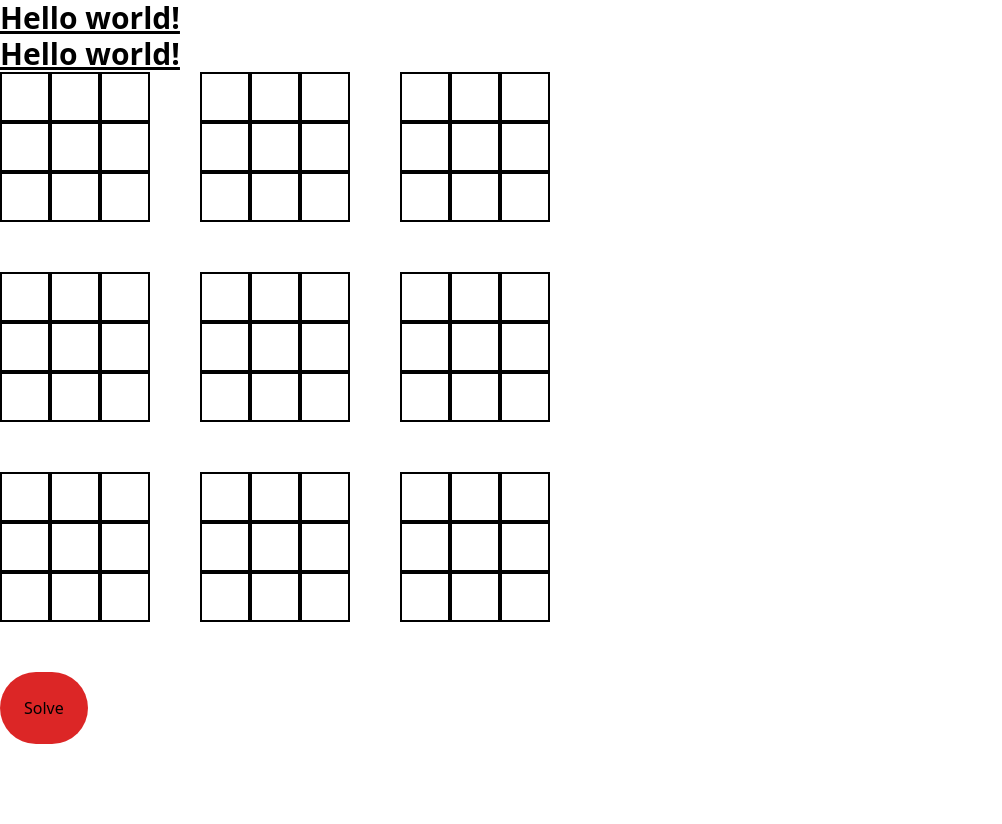
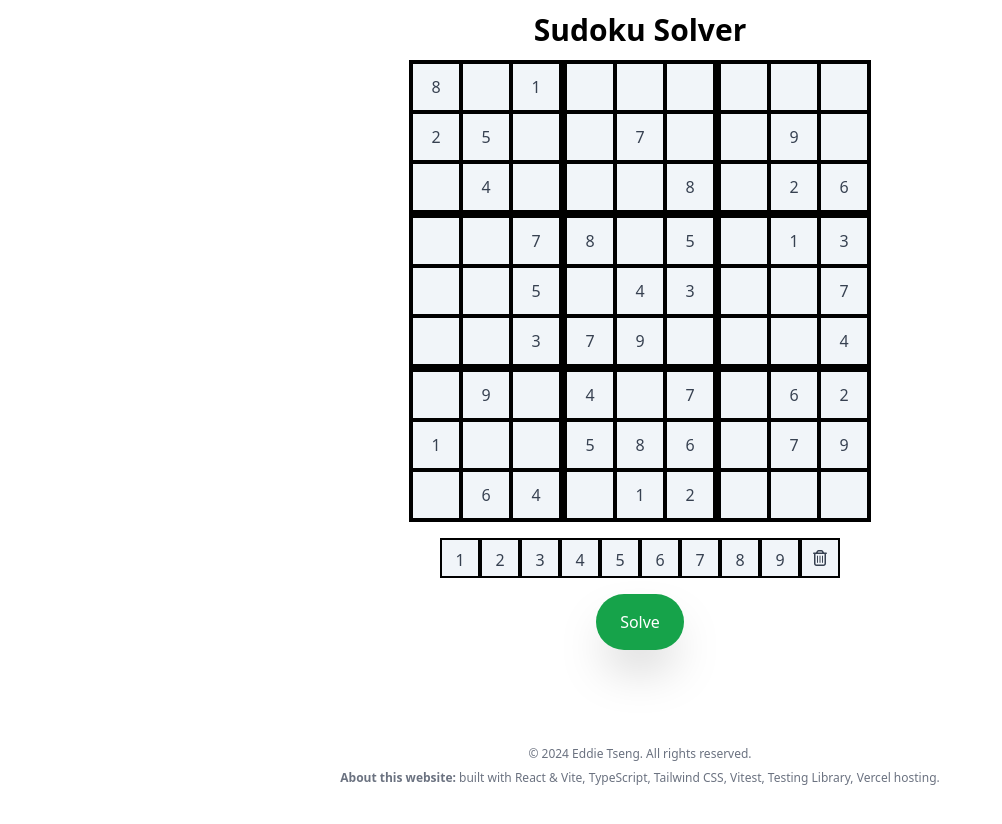
Before and after one commit to etseng02/sudoku-v2, a React (Vite) app: page / in a window 1280 px wide. Shown: the whole page, without its empty margins (0-1002 px from the left). Before the commit the page ends 800 px from the top, so only its background shows below. Built offline with nearby package versions, Linux system fonts and the light colour scheme.

Commit message:
feat: added input squares to add squares with clicking

```diff
--- a/package.json
+++ b/package.json
@@ -14,7 +14,8 @@
   },
   "dependencies": {
     "react": "^18.2.0",
-    "react-dom": "^18.2.0"
+    "react-dom": "^18.2.0",
+    "react-icons": "^5.2.1"
   },
   "devDependencies": {
     "@testing-library/jest-dom": "^6.4.5",
--- a/src/App.tsx
+++ b/src/App.tsx
@@ -1,22 +1,38 @@
 import { DataContextProvider } from "./components/DataContextProvider";
+import InputSquares from "./components/InputSquares";
 import MainGrid from "./components/MainGrid";
 import SolveButton from "./components/SolveButton";
 
 const App = () => {
   return (
-    <>
-      <h1 className="text-3xl font-bold underline">Hello world!</h1>
+    <div className="flex flex-col min-h-screen dark:bg-slate-600">
       <DataContextProvider>
-        <h1 className="text-3xl font-bold underline">Hello world!</h1>
+        <h1 className=" w-fit text-3xl font-bold mx-auto dark:text-gray-50 my-3">
+          Sudoku Solver
+        </h1>
 
-        <main>
-          <div className="max-w-[600px]">
-            <MainGrid />
+        <main className="w-fit mx-auto flex-grow">
+          <MainGrid />
+          <div className="my-4 w-fit mx-auto">
+            <InputSquares />
+          </div>
+          <div className="my-4 w-fit mx-auto">
             <SolveButton />
           </div>
         </main>
       </DataContextProvider>
-    </>
+
+      <footer className="mt-20 mb-10 px-4 text-center text-gray-500 dark:text-gray-50">
+        <small className="mb-2 block text-xs">
+          &copy; 2024 Eddie Tseng. All rights reserved.
+        </small>
+        <p className="text-xs">
+          <span className="font-semibold">About this website:</span> built with
+          React & Vite, TypeScript, Tailwind CSS, Vitest, Testing Library,
+          Vercel hosting.
+        </p>
+      </footer>
+    </div>
   );
 };
 
--- a/src/components/DataContextProvider.tsx
+++ b/src/components/DataContextProvider.tsx
@@ -2,101 +2,101 @@ import { createContext, useState, useEffect } from "react";
 import * as React from "react";
 import { solveSudoku } from "../functions/solveSudoku";
 
+// const initialBlockState: IBlocks = {
+//   block1: [
+//     [null, null, null],
+//     [null, null, null],
+//     [null, null, null],
+//   ],
+//   block2: [
+//     [null, null, null],
+//     [null, null, null],
+//     [null, null, null],
+//   ],
+//   block3: [
+//     [null, null, null],
+//     [null, null, null],
+//     [null, null, null],
+//   ],
+//   block4: [
+//     [null, null, null],
+//     [null, null, null],
+//     [null, null, null],
+//   ],
+//   block5: [
+//     [null, null, null],
+//     [null, null, null],
+//     [null, null, null],
+//   ],
+//   block6: [
+//     [null, null, null],
+//     [null, null, null],
+//     [null, null, null],
+//   ],
+//   block7: [
+//     [null, null, null],
+//     [null, null, null],
+//     [null, null, null],
+//   ],
+//   block8: [
+//     [null, null, null],
+//     [null, null, null],
+//     [null, null, null],
+//   ],
+//   block9: [
+//     [null, null, null],
+//     [null, null, null],
+//     [null, null, null],
+//   ],
+// };
+
 const initialBlockState: IBlocks = {
   block1: [
-    [null, null, null],
-    [null, null, null],
-    [null, null, null],
+    [8, null, 1],
+    [2, 5, null],
+    [null, 4, null],
   ],
   block2: [
     [null, null, null],
-    [null, null, null],
-    [null, null, null],
+    [null, 7, null],
+    [null, null, 8],
   ],
   block3: [
     [null, null, null],
-    [null, null, null],
-    [null, null, null],
+    [null, 9, null],
+    [null, 2, 6],
   ],
   block4: [
-    [null, null, null],
-    [null, null, null],
-    [null, null, null],
+    [null, null, 7],
+    [null, null, 5],
+    [null, null, 3],
   ],
   block5: [
-    [null, null, null],
-    [null, null, null],
-    [null, null, null],
+    [8, null, 5],
+    [null, 4, 3],
+    [7, 9, null],
   ],
   block6: [
-    [null, null, null],
-    [null, null, null],
-    [null, null, null],
+    [null, 1, 3],
+    [null, null, 7],
+    [null, null, 4],
   ],
   block7: [
-    [null, null, null],
-    [null, null, null],
-    [null, null, null],
+    [null, 9, null],
+    [1, null, null],
+    [null, 6, 4],
   ],
   block8: [
-    [null, null, null],
-    [null, null, null],
-    [null, null, null],
+    [4, null, 7],
+    [5, 8, 6],
+    [null, 1, 2],
   ],
   block9: [
-    [null, null, null],
-    [null, null, null],
+    [null, 6, 2],
+    [null, 7, 9],
     [null, null, null],
   ],
 };
-
-// const initialBlockState: IBlocks = {
-//   block1: [
-//     [8, null, 1],
-//     [2, 5, null],
-//     [null, 4, null],
-//   ],
-//   block2: [
-//     [null, null, null],
-//     [null, 7, null],
-//     [null, null, 8],
-//   ],
-//   block3: [
-//     [null, null, null],
-//     [null, 9, null],
-//     [null, 2, 6],
-//   ],
-//   block4: [
-//     [null, null, 7],
-//     [null, null, 5],
-//     [null, null, 3],
-//   ],
-//   block5: [
-//     [8, null, 5],
-//     [null, 4, 3],
-//     [7, 9, null],
-//   ],
-//   block6: [
-//     [null, 1, 3],
-//     [null, null, 7],
-//     [null, null, 4],
-//   ],
-//   block7: [
-//     [null, 9, null],
-//     [1, null, null],
-//     [null, 6, 4],
-//   ],
-//   block8: [
-//     [4, null, 7],
-//     [5, 8, 6],
-//     [null, 1, 2],
-//   ],
-//   block9: [
-//     [null, 6, 2],
-//     [null, 7, 9],
-//     [null, null, null],
-//   ],
-// };
 
 export type blockIdsType = keyof IBlocks;
 
@@ -128,6 +128,7 @@ export type DataContextType = {
   setBlocks: React.Dispatch<React.SetStateAction<IBlocks>>;
   setSelectedSquare: React.Dispatch<React.SetStateAction<selectedSquareType>>;
   triggerSolve: () => void;
+  isSolving: boolean;
 };
 
 export const DataContext = createContext<DataContextType>({
@@ -140,6 +141,7 @@ export const DataContext = createContext<DataContextType>({
   setBlocks: () => {},
   setSelectedSquare: () => {},
   triggerSolve: () => {},
+  isSolving: false,
 });
 
 export const DataContextProvider: React.FC<{ children: React.ReactNode }> = ({
@@ -161,10 +163,11 @@ export const DataContextProvider: React.FC<{ children: React.ReactNode }> = ({
   useEffect(() => {
     if (isSolving) {
       const timer: ReturnType<typeof setTimeout> = setTimeout(() => {
-        solveSudoku(blocks, setBlocks, setSelectedSquare, () =>
-          stopSolving(timer)
-        );
-      }, 1000);
+        solveSudoku(blocks, setBlocks, setSelectedSquare, () => {
+          stopSolving(timer);
+          setSelectedSquare({ block: null, row: null, col: null });
+        });
+      }, 500);
 
       return () => {
         clearTimeout(timer);
@@ -188,6 +191,7 @@ export const DataContextProvider: React.FC<{ children: React.ReactNode }> = ({
         setBlocks,
         selectedSquare,
         setSelectedSquare,
+        isSolving,
       }}
     >
       {children}
--- /dev/null
+++ b/src/components/InputSquares.tsx
@@ -0,0 +1,87 @@
+import React, { useContext } from "react";
+import { FaRegTrashCan } from "react-icons/fa6";
+
+import { DataContext, IBlocks } from "./DataContextProvider";
+
+const inputs = [
+  "1",
+  "2",
+  "3",
+  "4",
+  "5",
+  "6",
+  "7",
+  "8",
+  "9",
+  "backspace",
+] as const;
+
+const TrashIcon: React.FC = () => {
+  return (
+    <div className="my-auto h-full items-center justify-center flex">
+      <FaRegTrashCan />
+    </div>
+  );
+};
+
+const InputSquares: React.FC = () => {
+  const { setBlocks, selectedSquare, isSolving } = useContext(DataContext);
+
+  const isSquareSelected =
+    selectedSquare.block !== null &&
+    selectedSquare.row !== null &&
+    selectedSquare.col !== null;
+
+  const handleClick = (input: string) => {
+    if (input === "backspace") {
+      setBlocks((prevBlocks: IBlocks) => {
+        const newBlocks = { ...prevBlocks };
+        if (
+          selectedSquare.block !== null &&
+          selectedSquare.row !== null &&
+          selectedSquare.col !== null
+        ) {
+          newBlocks[selectedSquare.block][selectedSquare.row][
+            selectedSquare.col
+          ] = null;
+        }
+        return newBlocks;
+      });
+    } else if (isSquareSelected) {
+      setBlocks((prevBlocks) => {
+        const newBlocks = { ...prevBlocks };
+        if (
+          selectedSquare.block !== null &&
+          selectedSquare.row !== null &&
+          selectedSquare.col !== null
+        ) {
+          newBlocks[selectedSquare.block][selectedSquare.row][
+            selectedSquare.col
+          ] = parseInt(input);
+        }
+        return newBlocks;
+      });
+    }
+  };
+
+  return (
+    <section className="flex flex-row">
+      {inputs.map((input) => {
+        return (
+          <button
+            className={`border-solid border-black text-center border-2 align-middle sm:leading-10 w-[30px] h-[30px] sm:w-[40px] sm:h-[40px] ${"bg-slate-100 text-gray-700"} ${
+              isSolving ? "cursor-not-allowed" : "cursor-pointer"
+            }`}
+            onClick={() =>
+              !isSolving && isSquareSelected ? handleClick(input) : () => {}
+            }
+          >
+            {input === "backspace" ? <TrashIcon /> : input}
+          </button>
+        );
+      })}
+    </section>
+  );
+};
+
+export default InputSquares;
--- a/src/components/MainGrid.tsx
+++ b/src/components/MainGrid.tsx
@@ -8,7 +8,7 @@ const MainGrid = () => {
   const { blocks } = data;
 
   return (
-    <div className="grid grid-cols-[repeat(3,_200px)] grid-rows-[repeat(3,_200px)] ">
+    <div className="grid grid-cols-[repeat(3,_124px)] grid-rows-[repeat(3,_124px)] sm:grid-cols-[repeat(3,_154px)] sm:grid-rows-[repeat(3,_154px)] ">
       {Object.keys(blocks).map((_, index) => {
         return (
           <SquareBlock
--- a/src/components/SolveButton.tsx
+++ b/src/components/SolveButton.tsx
@@ -2,15 +2,17 @@ import { useContext } from "react";
 import { DataContext } from "./DataContextProvider";
 
 const SolveButton = () => {
-  const { triggerSolve } = useContext(DataContext);
+  const { triggerSolve, isSolving } = useContext(DataContext);
 
   return (
     <button
       data-testid="solve-button"
-      className="rounded-full bg-red-600 p-6"
+      className={`rounded-full relative py-4 px-6 shadow-2xl text-white ${
+        isSolving ? "bg-red-600" : "bg-green-600"
+      }`}
       onClick={() => triggerSolve()}
     >
-      Solve
+      {isSolving ? "Solving..." : "Solve"}
     </button>
   );
 };
--- a/src/components/SquareBlock.tsx
+++ b/src/components/SquareBlock.tsx
@@ -9,7 +9,7 @@ const Square: React.FC<{
   row: 0 | 1 | 2;
   col: number;
 }> = ({ children, row, col, blockId }) => {
-  const { setBlocks, selectedSquare, setSelectedSquare } =
+  const { setBlocks, selectedSquare, setSelectedSquare, isSolving } =
     useContext(DataContext);
 
   const isSquareSelected =
@@ -35,7 +35,7 @@ const Square: React.FC<{
     (e: { key: string }) => {
       if (e.key === "Backspace") {
         setBlocks((prevBlocks: IBlocks) => {
-          const newBlocks = prevBlocks;
+          const newBlocks = { ...prevBlocks };
           newBlocks[blockId][row][col] = null;
           return newBlocks;
         });
@@ -53,20 +53,22 @@ const Square: React.FC<{
   );
 
   useEffect(() => {
-    if (isSquareSelected) {
+    if (isSquareSelected && !isSolving) {
       document.addEventListener("keydown", handleKeyDown, true);
     }
     return () => {
       document.removeEventListener("keydown", handleKeyDown, true);
     };
-  }, [isSquareSelected, handleKeyDown]);
+  }, [isSquareSelected, handleKeyDown, isSolving]);
 
   return (
     <div
-      className={`border-solid border-black text-center border-2 ${
-        isSquareSelected ? "bg-red-700" : "bg-white"
-      }`}
-      onClick={() => handleClick()}
+      className={`border-solid border-black flex justify-center items-center border-2 ${
+        isSquareSelected
+          ? "bg-red-700 text-gray-50"
+          : "bg-slate-100 text-gray-700"
+      } ${isSolving ? "cursor-not-allowed" : "cursor-pointer"}`}
+      onClick={() => (!isSolving ? handleClick() : () => {})}
     >
       {children}
     </div>
@@ -77,7 +79,7 @@ const SquareBlock: React.FC<{ blockId: blockIdsType }> = ({ blockId }) => {
   const { blocks } = useContext(DataContext);
 
   return (
-    <div className="grid grid-cols-[repeat(3,_50px)] grid-rows-[repeat(3,_50px)]">
+    <div className="grid grid-cols-[repeat(3,_40px)] grid-rows-[repeat(3,_40px)] sm:grid-cols-[repeat(3,_50px)] sm:grid-rows-[repeat(3,_50px)] border-solid border-black border-2">
       {blocks[blockId].map((row, rowIndex) => {
         return row.map((col: number | null, colIndex: number) => {
           return (
```
Also changed, not shown: src/functions/solveSudoku.ts (+4 -4 lines), 1 other file (tests, documents, lock files or other folders).
